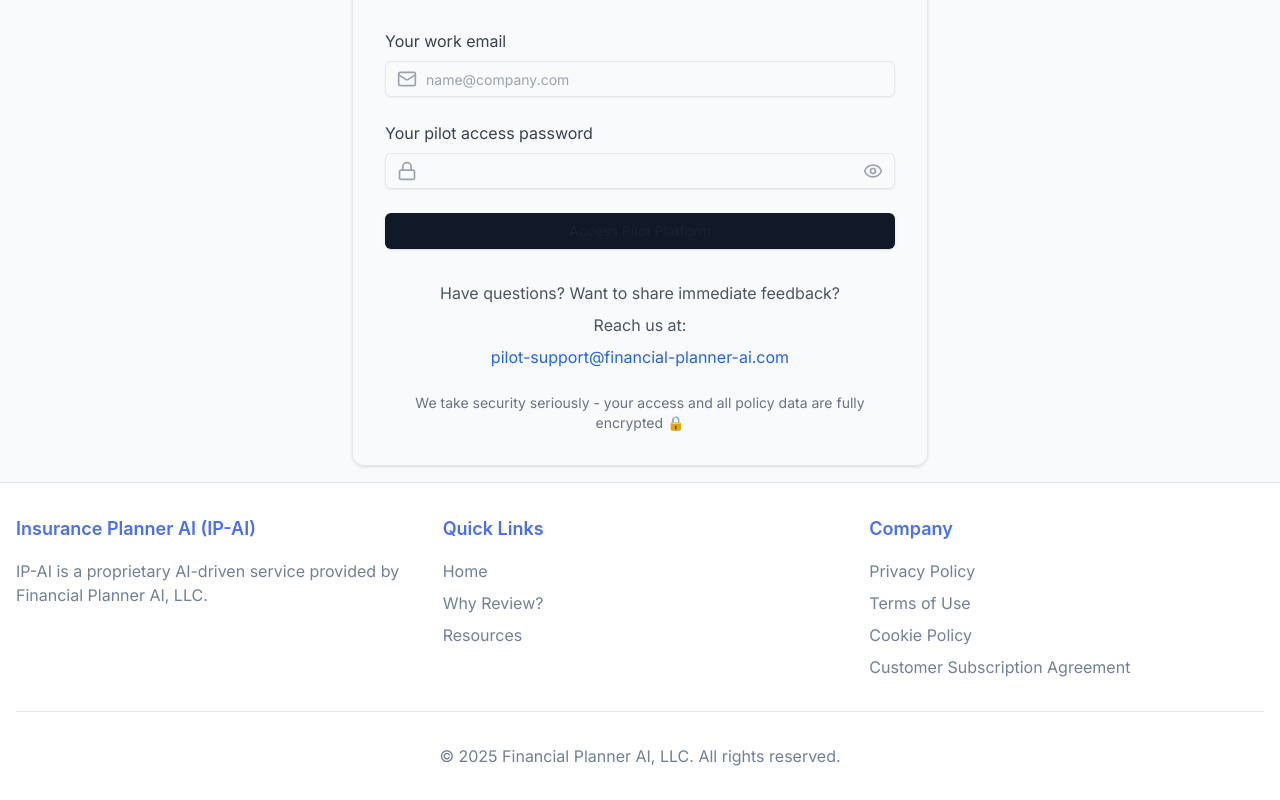
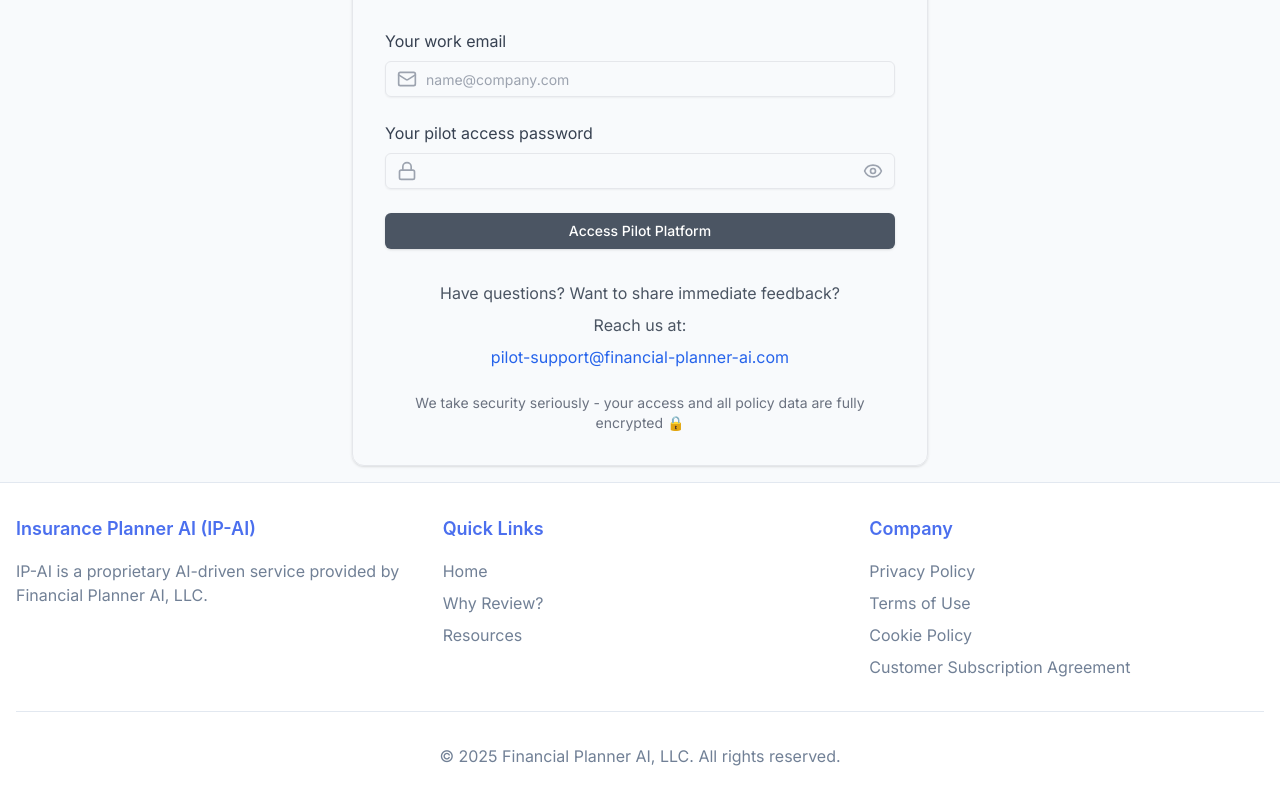
Before and after one commit to itsgabeover/dashboard-copy, a Next.js app: page /login in a window 1280 px wide. Shown: the part 728-1528 px from the top of the page. Built offline with nearby package versions, Linux system fonts and the light colour scheme; no server answers.

Commit message:
Update page.tsx

```diff
--- a/app/login/page.tsx
+++ b/app/login/page.tsx
@@ -167,7 +167,7 @@ export default function LoginPage() {
               </div>
             </div>
 
-            <Button type="submit" className="w-full bg-gray-900 hover:bg-gray-800">
+            <Button type="submit" className="w-full bg-gray-600 hover:bg-gray-600 text-white">
               Access Pilot Platform
             </Button>
           </form>
```
